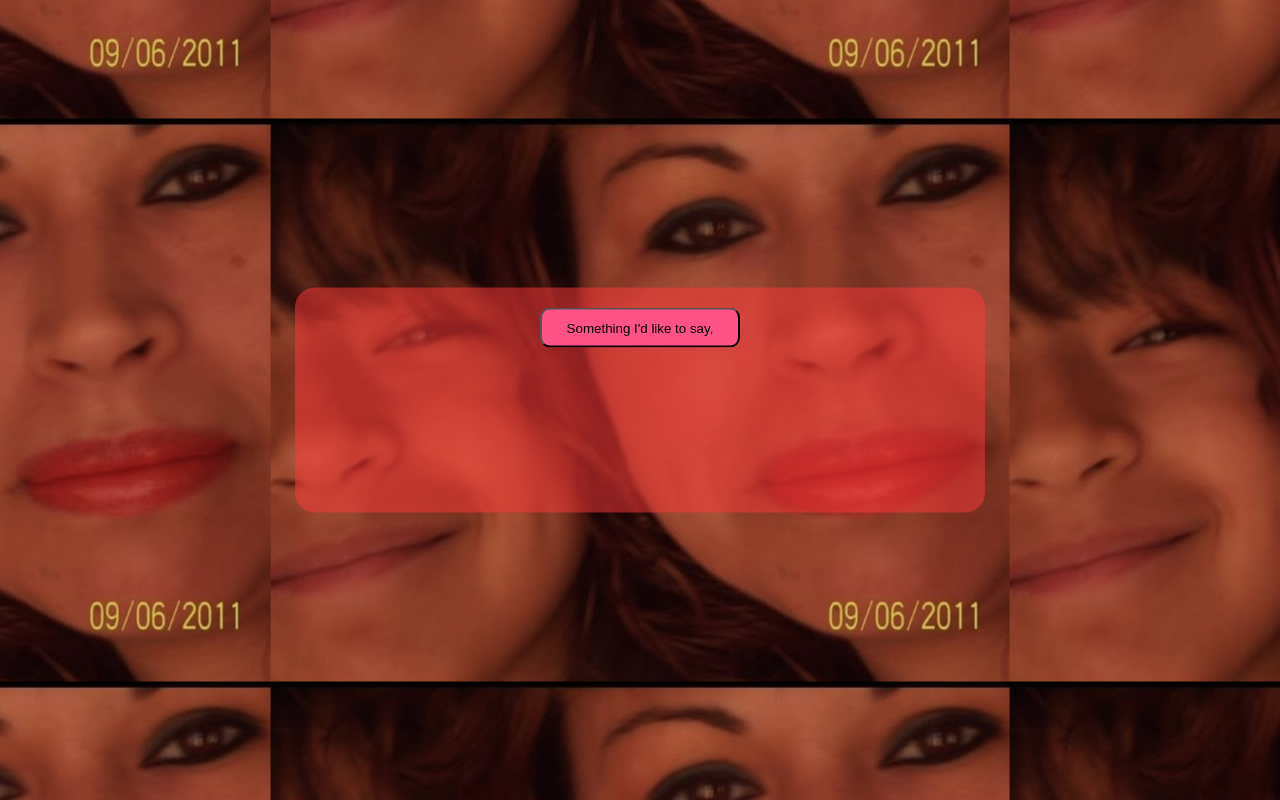
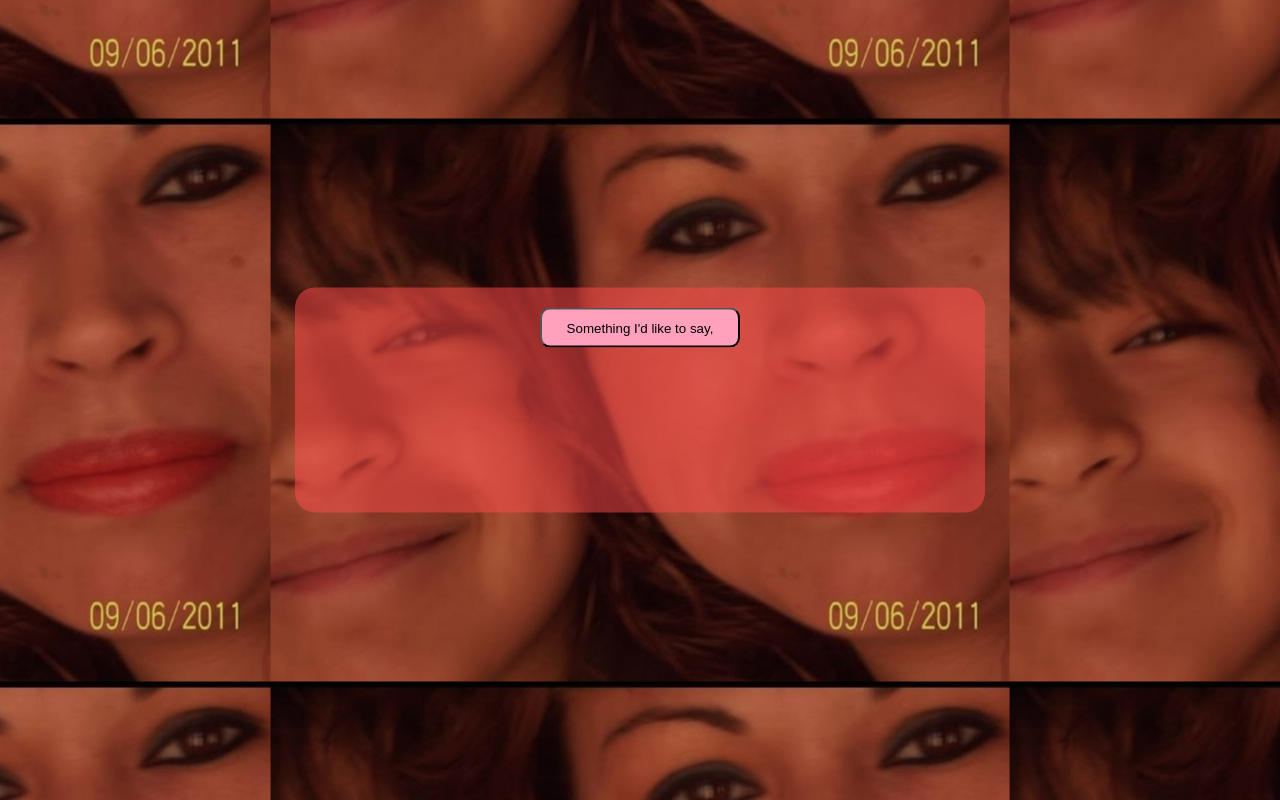
Before and after one commit to LeslieAlvarado1/Dear-Mom, a plain HTML site: page index.html in a window 1280 px wide. Drawn offline with Linux system fonts and the light colour scheme; a web font is replaced by a local one.

Commit message:
update styling

```diff
--- a/style.css
+++ b/style.css
@@ -10,7 +10,7 @@ body {
     top: 50%; /* Move the container down by half of its height */
     left: 50%; /* Move the container to the right by half of its width */
     transform: translate(-50%, -50%); /* Center the container both horizontally and vertically */
-    background-color: rgba(255, 59, 59, 0.5); /* Transparent background with white color */
+    background-color: rgba(255, 77, 77, 0.5); /* Transparent background with white color */
     padding: 20px; /* Add padding to the container */
     border-radius: 10px; /* Add border radius for rounded corners */
     text-align: center; /* Center the text horizontally */
@@ -24,11 +24,10 @@ body {
     width: 200px; /* Set a fixed width */
     height: 40px; /* Set a fixed height */
     margin-bottom: 20px; /* Add some space between the button and the message */
-    background-color: rgb(255, 82, 134);
+    background-color: rgb(255, 161, 189);
     border-radius: 10px; /* Set the border radius to half of the button's height to make it round */
 }
 
 #message {
     font-size: 18px; /* Adjust font size as needed */
-
 }
```
